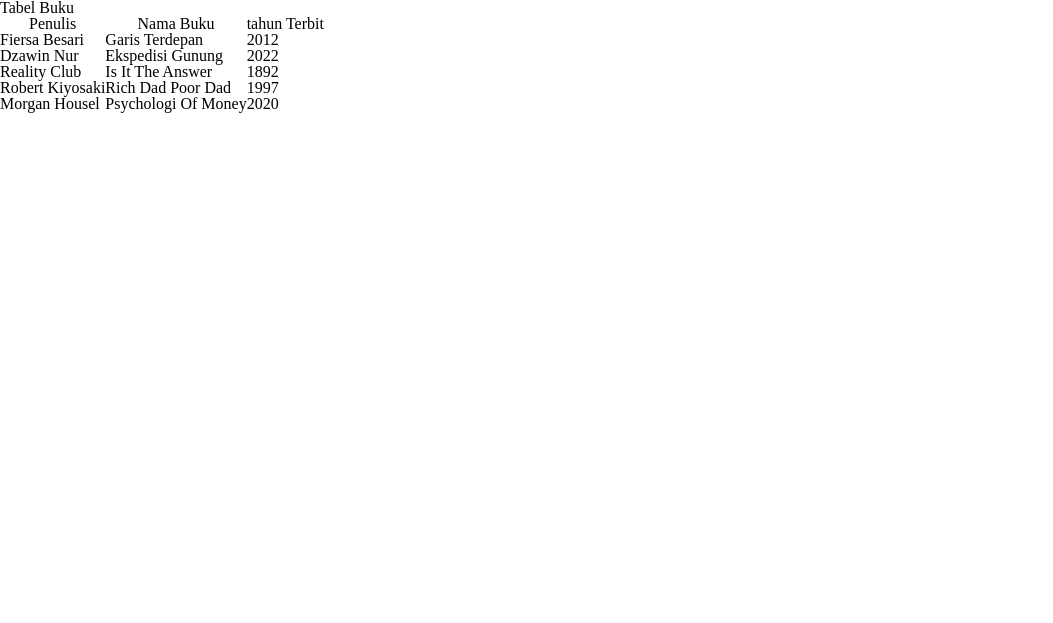
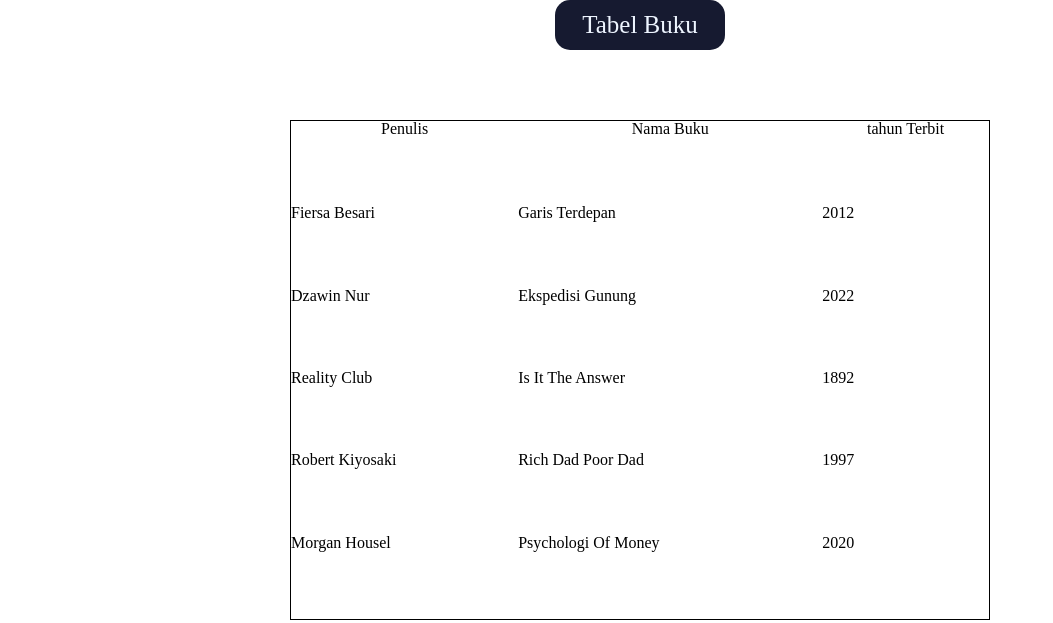
Before and after one commit to GilangPradnyana/tabel-dumb, a plain HTML site: page index.html in a window 1280 px wide. Shown: the whole page, without its empty margins (0-1053 px from the left). Drawn offline with Linux system fonts and the light colour scheme; a web font is replaced by a local one.

Commit message:
menambahkan header

```diff
--- a/css/styles.css
+++ b/css/styles.css
@@ -1,2 +1,32 @@
 /* Font */
 @import url('https://fonts.googleapis.com/css2?family=Montserrat:ital,wght@0,100..900;1,100..900&family=Reddit+Sans:ital,wght@0,200..900;1,200..900&family=Sedan+SC&display=swap');
+
+
+main {
+    width: 100%;
+    height: 100%;
+}
+
+/* Header */
+header {
+    height: 50px;
+    width: 170px;
+    margin: auto;
+    background-color: #161A30;
+    border-radius:15px ;
+}
+header h1 {
+    color: #EEF5FF;
+    text-align: center;
+    line-height: 50px;
+    font-family: "Sedan SC";
+    font-size: 25px;
+}
+
+/* Tabel */
+table {
+    width: 700px;
+    height: 500px;
+    margin: 70px auto;
+    border: 1px solid;
+}
```
